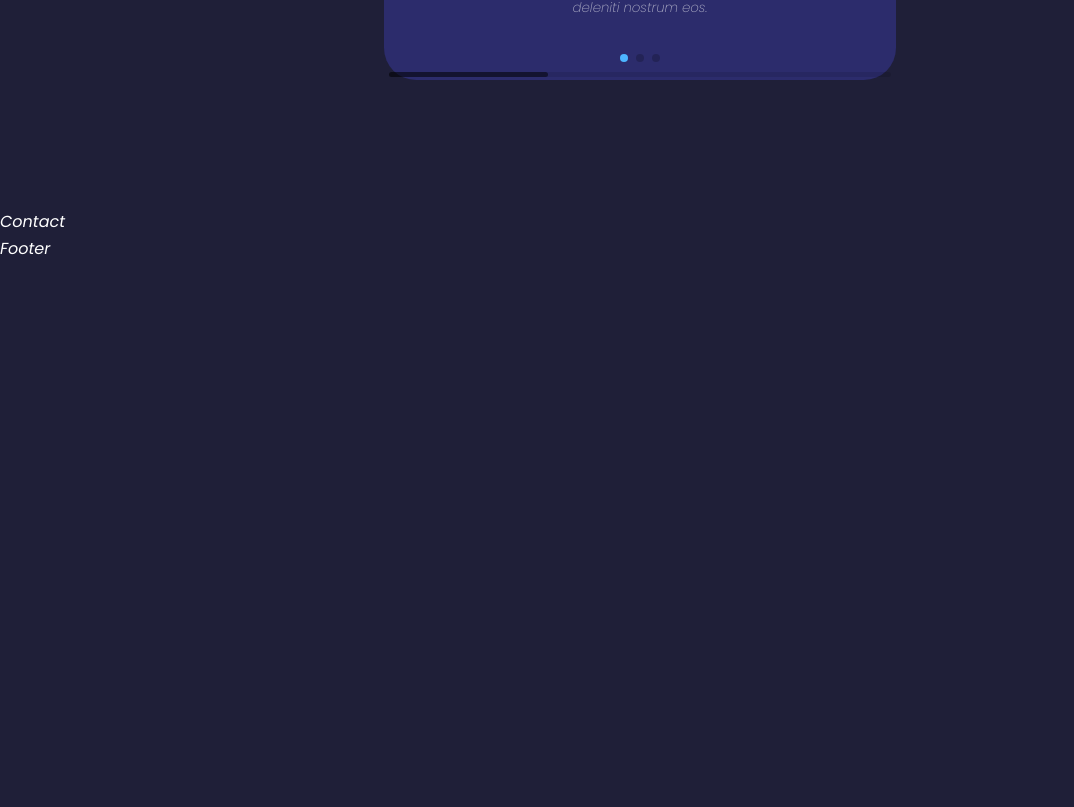
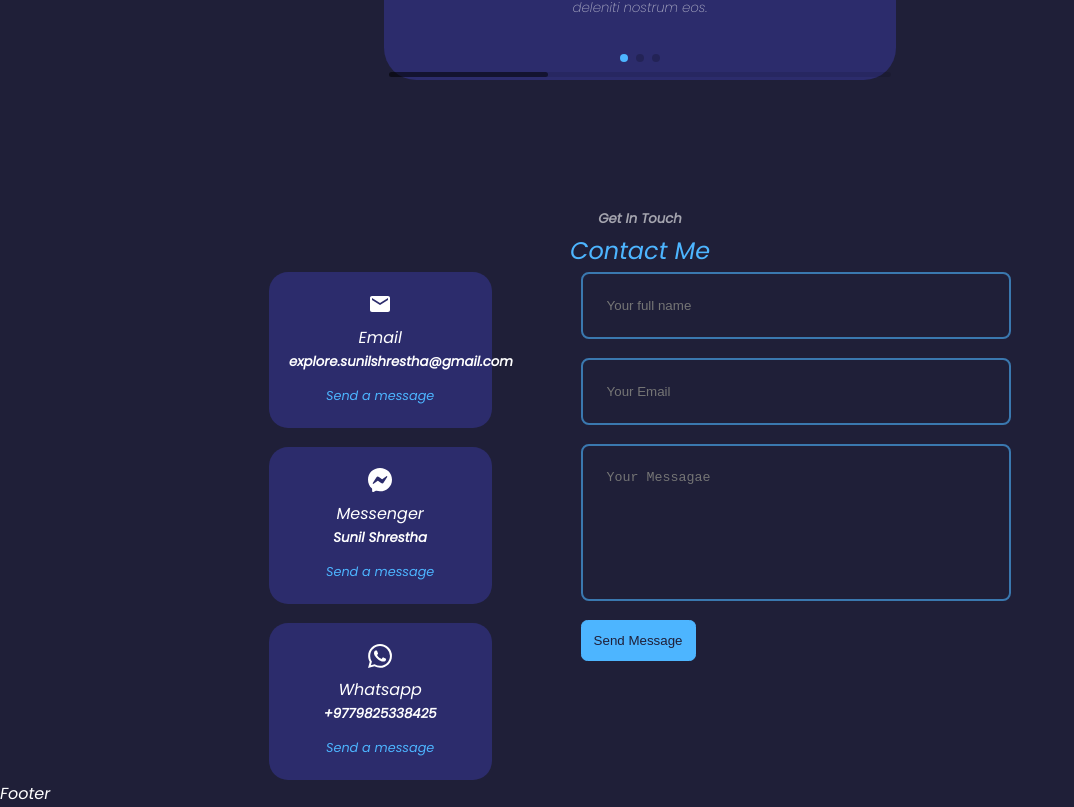
Before and after one commit to Sunilstha23/Portfolio-react, a React (Create React App) app: page / in a window 1280 px wide. Shown: the part 3121-3928 px from the top of the page, without its empty margins (0-1074 px from the left). Before the commit the page ends 3384 px from the top, so only its background shows below. Built offline with nearby package versions, Linux system fonts and the light colour scheme; a web font is replaced by a local one.

Commit message:
contact component done

```diff
--- a/package.json
+++ b/package.json
@@ -3,6 +3,7 @@
   "version": "0.1.0",
   "private": true,
   "dependencies": {
+    "@emailjs/browser": "^3.6.2",
     "@testing-library/jest-dom": "^5.16.4",
     "@testing-library/react": "^13.0.1",
     "@testing-library/user-event": "^13.5.0",
--- a/src/components/contact/Contact.jsx
+++ b/src/components/contact/Contact.jsx
@@ -1,8 +1,57 @@
-import React from 'react'
+import React, { useRef } from 'react';
+import emailjs from '@emailjs/browser';
+import './contact.css'
+import { MdEmail } from 'react-icons/md'
+import { BsMessenger } from 'react-icons/bs'
+import {SiWhatsapp} from 'react-icons/si'
 
 const Contact = () => {
+  const form = useRef();
+
+  const sendEmail = (e) => {
+    e.preventDefault();
+
+    emailjs.sendForm('service_okiqvw8', 'template_6jbq4zq', form.current, 'VNBBlN3qJ3l3ZAq8v')
+
+    e.target.reset();
+  };
+
   return (
-    <section id="contact">Contact</section>
+    <section id="contact">
+      <h5>Get In Touch</h5>
+      <h2>Contact Me</h2>
+
+      <div className="container contact__container">
+        <div className="contact__options">
+          <article className='contact__option'>
+            <MdEmail className='contact__option-icon'/>
+            <h4>Email</h4>
+            <h5>explore.sunilshrestha@gmail.com</h5>
+            <a href="mailto:explore.sunilshrestha@gmail.com" target='_blank' rel="noreferrer">Send a message</a>
+          </article>
+          <article className='contact__option'>
+            <BsMessenger className='contact__option-icon'/>
+            <h4>Messenger</h4>
+            <h5>Sunil Shrestha</h5>
+            <a href="https://m.me/Sunilshrestha23/" target='_blank' rel="noreferrer">Send a message</a>
+          </article>
+          <article className='contact__option'>
+            <SiWhatsapp className='contact__option-icon'/>
+            <h4>Whatsapp</h4>
+            <h5>+9779825338425</h5>
+            <a href="https://wa.me/<+9779825338425>" target='_blank' rel="noreferrer">Send a message</a>
+          </article>
+
+        </div>
+
+        <form ref={form} onSubmit={sendEmail}>
+          <input type="text" name="name" placeholder='Your full name' required />
+          <input type="email" name='email' placeholder='Your Email' required />
+          <textarea name="message" rows="7" placeholder='Your Messagae' required></textarea>
+          <button type="submit" value="Send" className='btn btn-primary'>Send Message</button>
+        </form>
+      </div>
+    </section>
   )
 }
 
--- a/src/components/contact/contact.css
+++ b/src/components/contact/contact.css
@@ -0,0 +1,71 @@
+.contact__container{
+    width: 58% !important;
+    display: grid;
+    grid-template-columns: 30% 58% !important;
+    gap: 12%;
+}
+
+.contact__options{
+    display: flex;
+    flex-direction: column;
+    gap: 1.2rem;
+}
+
+.contact__option{
+    background: var(--color-bg-variant);
+    padding: 1.2rem;
+    border-radius: 1.2rem;
+    text-align: center;
+    border: 1px solid transparent;
+    transition: var(--transition);
+}
+
+.contact__option:hover{
+background: transparent;
+border-color: var(--color-primary-variant);
+}
+
+.contact__option-icon{
+    font-size: 1.5rem;
+    margin-bottom: 0 1.5rem;
+}
+
+.contact__option a{
+    margin-top: 0.7rem;
+    display: inline-block;
+    font-size: 0.8rem;
+}
+
+/*================= form =============================*/
+form{
+    display: flex;
+    flex-direction: column;
+    gap: 1.2rem;
+}
+
+input, textarea{
+    width: 100%;
+    padding: 1.5rem;
+    border-radius: 0.5rem;
+    background: transparent;
+    border: 2px solid var(--color-primary-variant);
+    resize: none;
+    color: var(--color-white);
+}
+/* ============== MEIA QUEIES (MEDIUM DEVICES) ========== */
+@media screen and (max-width: 1024px) {
+    .contact__container{
+        grid-template-columns: 1fr !important;
+        gap: 2rem;
+    }
+
+}
+
+/* ============== MEIA QUEIES (SMALL DEVICES) ========== */
+@media screen and (max-width: 600px) {
+    .contact__container{
+    width: var(--container-width-sm) !important;
+    }
+
+
+}
```
Also changed, not shown: 1 other file (tests, documents, lock files or other folders).
